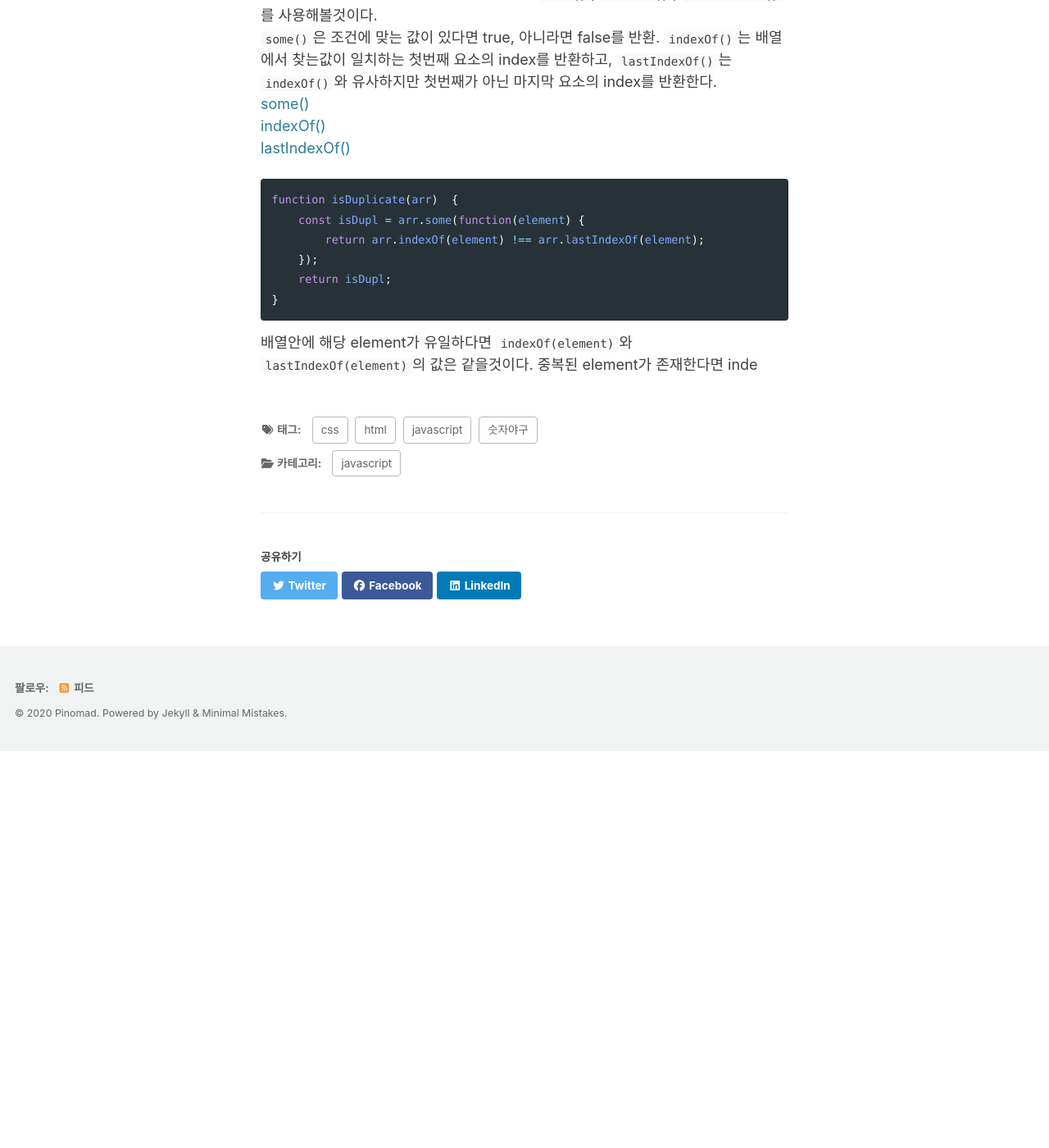
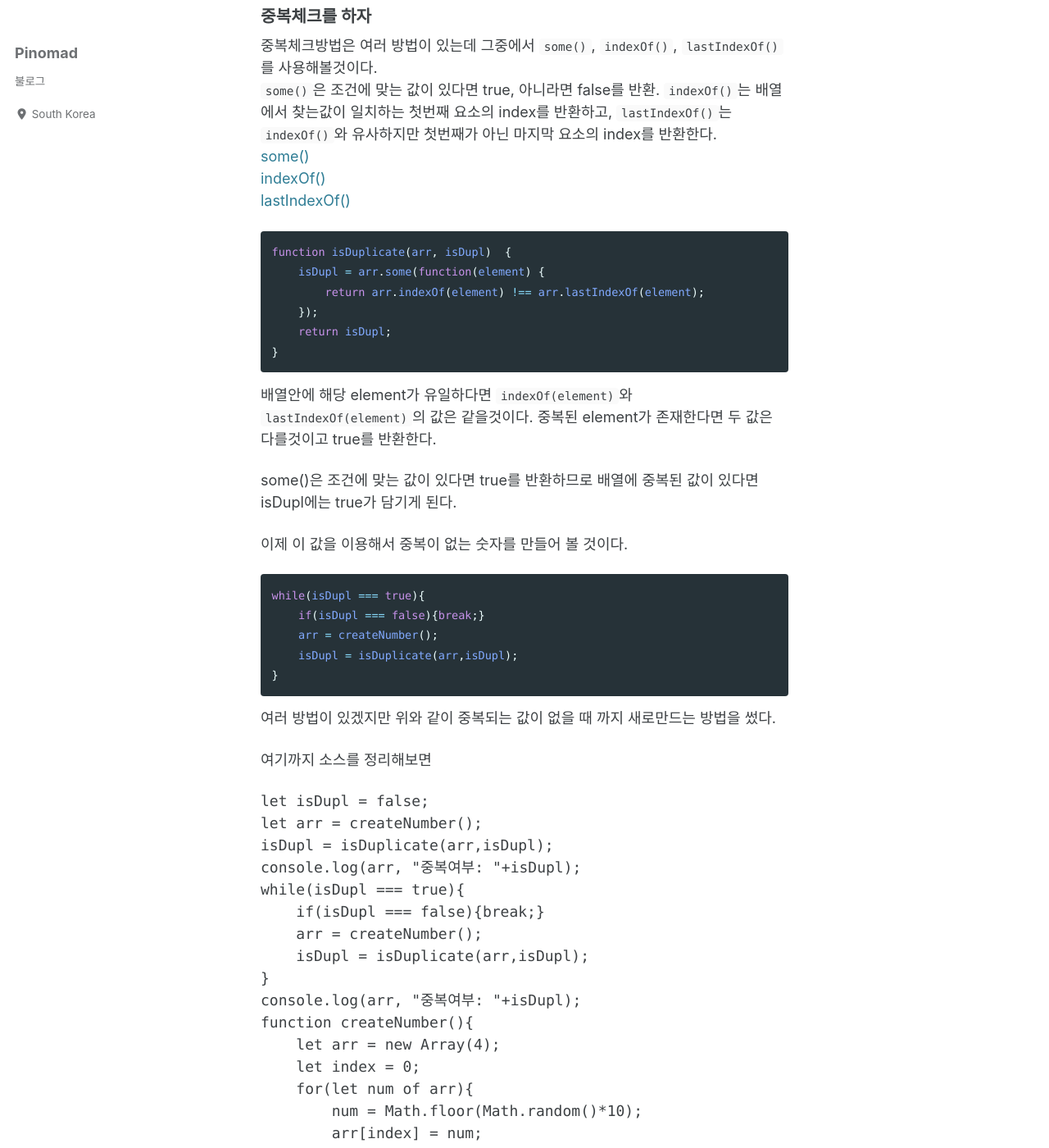
Before and after one commit to SummerPlumage/SummerPlumage.github.io, a Jekyll site: the page built from tempPost/숫자야구 만들기2.md, in a window 1280 px wide and 1400 px high, scrolled down 1013 px. Shown: the whole window at 82% size. Built offline with Jekyll 4.4.1, drawn with Linux system fonts in a browser that asks for light colours; cached includes are drawn as plain includes; nearby versions of some CDN libraries; before the commit the page ends 1929 px from its top, so only the background shows below that; some of the changed text lies outside the part shown.

Commit message:
숫자야구2

````diff
--- a/tempPost/숫자야구 만들기2.md
+++ b/tempPost/숫자야구 만들기2.md
@@ -19,26 +19,28 @@
 먼저 크기 4짜리 배열을 만들고 javascript 내장객체인 `Math`의 `random()`과 `floor()`을 사용해서 임의의 숫자를 만들것이다.
 [Math 객체](https://developer.mozilla.org/ko/docs/Web/JavaScript/Reference/Global_Objects/Math)
 ```javascript
-const arr = new Array(4);
-let index = 0;
-
-for(let num of arr){
-
-    num = Math.floor(Math.random()*10);
-    //num = parseInt(Math.random()*10);
-    //parseInt로도 정수로 변환이 가능하다.
-    arr[index] = num;
-    index++;
+function createNumber(){
+    let arr = new Array(4);
+    let index = 0;
+    for(let num of arr){
+        num = Math.floor(Math.random()*10);
+        arr[index] = num;
+        index++;
+    }
+    return arr;
 }
-console.log(arr);
+console.log(createNumber());
 ```
 
-`Math.random()` -> 임의의 0~1사이의 값 반환하는 함수
-`Math.floor()` -> parameter 의 소수점을 버리고 정수로 반환한다.
+`Math.random()` -> 임의의 0~1사이의 값 반환.
+`Math.floor()` -> parameter 의 소수점을 버리고 정수로 반환.
 
+실행결과
 
-결과
-`[ 2, 4, 2, 1 ]`
+```javascript
+[ 4, 9, 2, 9 ]
+```
+위와같이 중복되는 값이 발생한다.
 
 ### 중복체크를 하자
 
@@ -49,12 +51,116 @@
 [indexOf()](https://developer.mozilla.org/ko/docs/Web/JavaScript/Reference/Global_Objects/String/indexOf)
 [lastIndexOf()](https://developer.mozilla.org/ko/docs/Web/JavaScript/Reference/Global_Objects/String/lastIndexOf)
 ```javascript
-function isDuplicate(arr)  {
-    const isDupl = arr.some(function(element) {
+function isDuplicate(arr, isDupl)  {
+    isDupl = arr.some(function(element) {
         return arr.indexOf(element) !== arr.lastIndexOf(element);
     });
     return isDupl;
 }
 ```
 배열안에 해당 element가 유일하다면 `indexOf(element)`와 `lastIndexOf(element)`의 값은 같을것이다.
-중복된 element가 존재한다면 inde
+중복된 element가 존재한다면 두 값은 다를것이고 true를 반환한다.
+
+some()은 조건에 맞는 값이 있다면 true를 반환하므로 배열에 중복된 값이 있다면 isDupl에는 true가 담기게 된다.
+
+이제 이 값을 이용해서 중복이 없는 숫자를 만들어 볼 것이다.
+```javascript
+while(isDupl === true){
+    if(isDupl === false){break;}
+    arr = createNumber();
+    isDupl = isDuplicate(arr,isDupl);
+}
+```
+
+여러 방법이 있겠지만 위와 같이 중복되는 값이 없을 때 까지 새로만드는 방법을 썼다.
+
+여기까지 소스를 정리해보면
+
+```JavaScript
+let isDupl = false;
+let arr = createNumber();
+isDupl = isDuplicate(arr,isDupl);
+console.log(arr, "중복여부: "+isDupl);
+while(isDupl === true){
+    if(isDupl === false){break;}
+    arr = createNumber();
+    isDupl = isDuplicate(arr,isDupl);
+}
+console.log(arr, "중복여부: "+isDupl);
+function createNumber(){
+    let arr = new Array(4);
+    let index = 0;
+    for(let num of arr){
+        num = Math.floor(Math.random()*10);
+        arr[index] = num;
+        index++;
+    }
+    return arr;
+}
+function isDuplicate(arr, isDupl)  {
+    isDupl = arr.some(function(element) {
+        return arr.indexOf(element) !== arr.lastIndexOf(element);
+    });
+    return isDupl;
+}
+```
+
+실행결과
+```javascript
+[ 3, 3, 5, 4 ] 중복여부: true
+[ 0, 7, 2, 4 ] 중복여부: false
+```
+
+중복은 해결되었지만 맨앞에 0이오는 문제가 남아있다.
+
+
+```javascript
+while(isDupl === true || arr[0] === 0){
+    if(isDupl === false && arr[0] !== 0){break;}
+    arr = createNumber();
+    isDupl = isDuplicate(arr,isDupl);
+}
+```
+while문을 중복과 0 둘 다 체크하도록 살포시 수정해준다.
+
+실행결과
+```javascript
+[ 0, 5, 1, 8 ] 중복여부: false
+[ 5, 2, 0, 7 ] 중복여부: false
+```
+### 다른방법도 써보자
+숫자가 잘 생성되었지만 다른방법도 써보고 싶어졌다.
+반복문 대신 재귀를 사용해봤다.
+```javaScript
+let isDupl = false;
+let arr = createNumber();
+ function createNumber(){
+    let arr = new Array(4);
+    let index = 0;
+    for(let num of arr){
+        num = Math.floor(Math.random()*10);
+        arr[index] = num;
+        index++;
+    }
+    isDupl = isDuplicate(arr, isDupl);
+    console.log(arr, "중복여부: "+isDupl);
+    if(isDupl === true || arr[0] === 0) return createNumber();
+    if(isDupl === false && arr[0] !== 0) return arr;
+}
+function isDuplicate(arr, isDupl)  {
+    isDupl = arr.some(function(element) {
+        return arr.indexOf(element) !== arr.lastIndexOf(element);
+    });
+    return isDupl;
+}
+```
+
+실행결과
+```javascript
+[ 5, 7, 5, 1 ] 중복여부: true
+[ 0, 2, 9, 1 ] 중복여부: false
+[ 7, 9, 9, 5 ] 중복여부: true
+[ 5, 8, 6, 0 ] 중복여부: false
+```
+잘 나온다.
+다음편에는 만든숫자와 입력받은 숫자를 비교해서 결과를 화면에 보여주는데까지 해볼 것이다.
````
